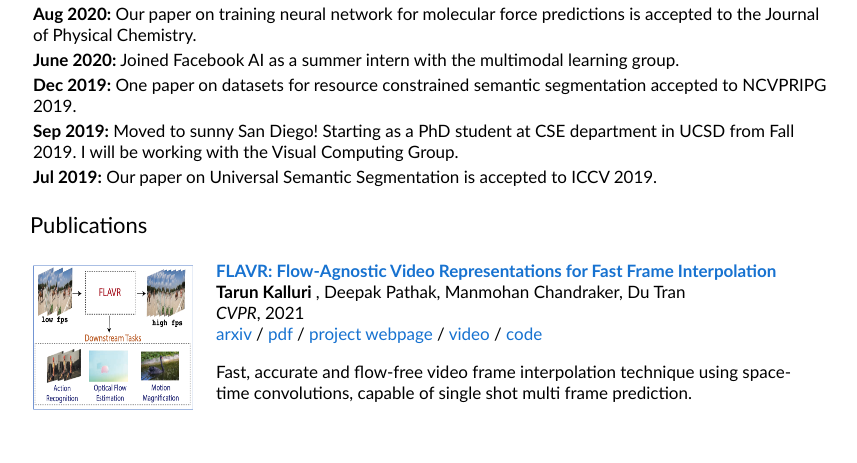
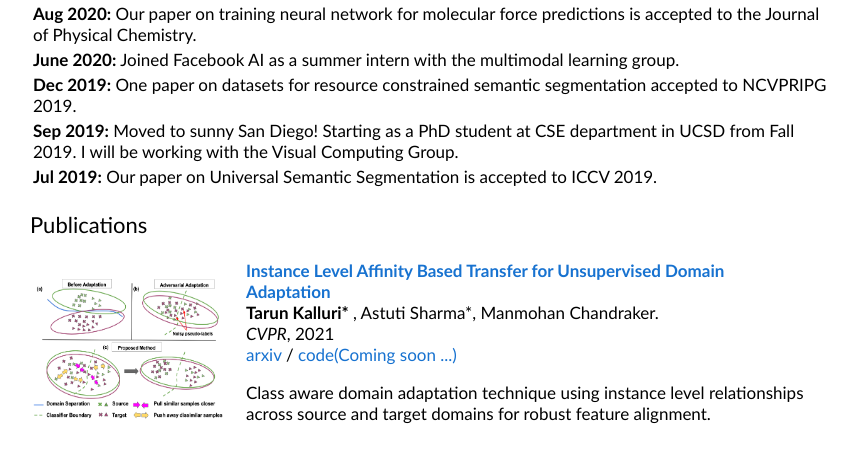
Before and after one commit to tarun005/tarun005.github.io, a Jekyll site: the page index.html, which Jekyll copies as it is, in a window 1280 px wide and 900 px high, scrolled down 552 px, cut to the strip 0-463 px from the top of the window. Shown: the whole strip, without its empty margins (210-1067 px from the left). Built offline with Jekyll 4.4.1, drawn with Linux system fonts in a browser that asks for light colours.

Commit message:
Updated CV

```diff
--- a/index.html
+++ b/index.html
@@ -86,7 +86,39 @@
     <tr>
         <td>
           <div>
-            <a href="https://youtu.be/TcQd0LCLCzo" target="_blank"> <img src="files/thumbnails/FLAVR.png" alt="flavr_fig" width="160" height="145"> </a>
+            <a href="" target="_blank"> <img src="files/thumbnails/ILADA.png" alt="ILA_fig" width="190" height="145"> </a>
+          </div>
+        </td>
+        <td style="padding:20px;width:100%;vertical-align:middle">
+          <a href="">
+            <papertitle>Instance Level Affinity Based Transfer for Unsupervised Domain Adaptation</papertitle>
+          </a>
+          <br>
+
+          <strong> Tarun Kalluri* </strong>,
+          Astuti Sharma*,
+          Manmohan Chandraker.
+
+          <br>
+          <em>CVPR</em>, 2021
+          <br>
+          <a href="">arxiv</a> /
+      <!-- <a href="files/papers/2012.08512.pdf">pdf</a> / -->
+      <!-- <a href="https://tarun005.github.io/FLAVR/">project webpage</a> / -->
+      <!-- <a href="https://youtu.be/TcQd0LCLCzo">video</a> / -->
+      <a href="Code">code(Coming soon ...) </a>
+          <p></p>
+          <p>
+            Class aware domain adaptation technique using instance level relationships across source and target domains for robust feature alignment.
+          </p>
+        </td>
+    </tr>
+
+
+    <tr>
+        <td>
+          <div>
+            <a href="https://youtu.be/TcQd0LCLCzo" target="_blank"> <img src="files/thumbnails/FLAVR.png" alt="flavr_fig" width="190" height="145"> </a>
           </div>
         </td>
         <td style="padding:20px;width:100%;vertical-align:middle">
@@ -118,7 +150,7 @@
 	  <tr>
         <td>
           <div>
-            <a href="http://openaccess.thecvf.com/content_ICCV_2019/papers/Kalluri_Universal_Semi-Supervised_Semantic_Segmentation_ICCV_2019_paper.pdf" target="_blank"> <img src="files/thumbnails/USSS_ICCV19" alt="iccv_fig" width="160" height="145"> </a>
+            <a href="http://openaccess.thecvf.com/content_ICCV_2019/papers/Kalluri_Universal_Semi-Supervised_Semantic_Segmentation_ICCV_2019_paper.pdf" target="_blank"> <img src="files/thumbnails/USSS_ICCV19" alt="iccv_fig" width="190" height="145"> </a>
           </div>
         </td>
         <td style="padding:20px;width:100%;vertical-align:middle">
@@ -149,7 +181,7 @@
     <tr>
         <td>
           <div>
-            <a href="https://pubs.acs.org/doi/10.1021/acs.jpca.0c03926" target="_blank"> <img src="files/thumbnails/DFT.png" alt="dft-fig" width="160" height="120"> </a>
+            <a href="https://pubs.acs.org/doi/10.1021/acs.jpca.0c03926" target="_blank"> <img src="files/thumbnails/DFT.png" alt="dft-fig" width="190" height="120"> </a>
           </div>
         </td>
         <td style="padding:20px;width:100%;vertical-align:middle">
@@ -175,7 +207,7 @@
     <tr>
         <td>
           <div >
-            <a href="files/papers/SS_NVCPRIPG_2019.pdf" target="_blank"> <img src="files/thumbnails/NCVPRIPG_2019.png" alt="nvcpripg_fig" width="160" height="120"> </a>
+            <a href="files/papers/SS_NVCPRIPG_2019.pdf" target="_blank"> <img src="files/thumbnails/NCVPRIPG_2019.png" alt="nvcpripg_fig" width="190" height="120"> </a>
           </div>
         </td>
         <td style="padding:20px;width:100%;vertical-align:middle">
@@ -209,7 +241,7 @@
     <tr>
         <td>
           <div class="one">
-            <img src="files/thumbnails/TS-PSS.png" alt="tspss-fig" width="160" height="120">
+            <img src="files/thumbnails/TS-PSS.png" alt="tspss-fig" width="190" height="120">
           </div>
         </td>
         <td style="padding:20px;width:100%;vertical-align:middle">
```
Also changed, not shown: files/thumbnails/ILADA.png (added), 1 other file.
